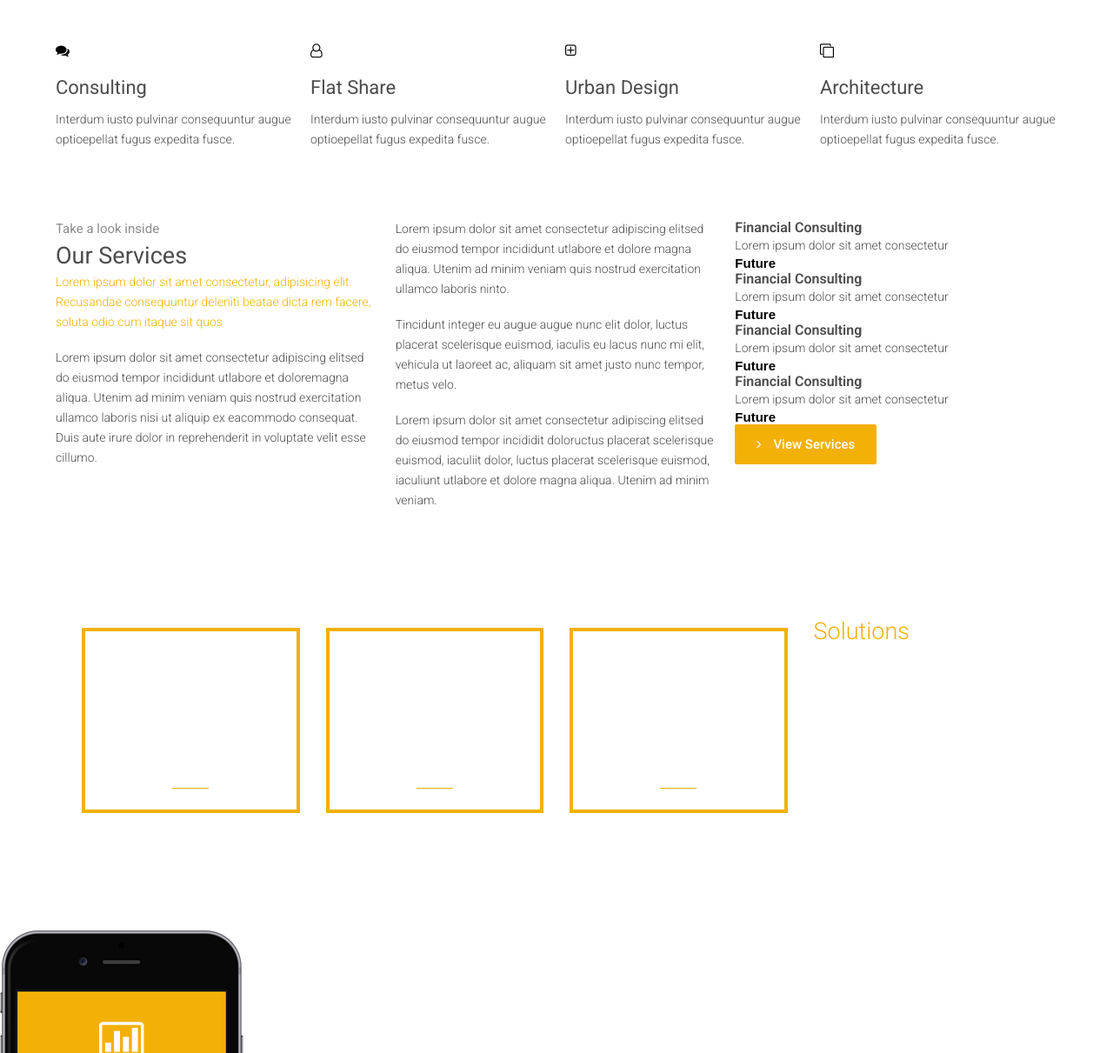
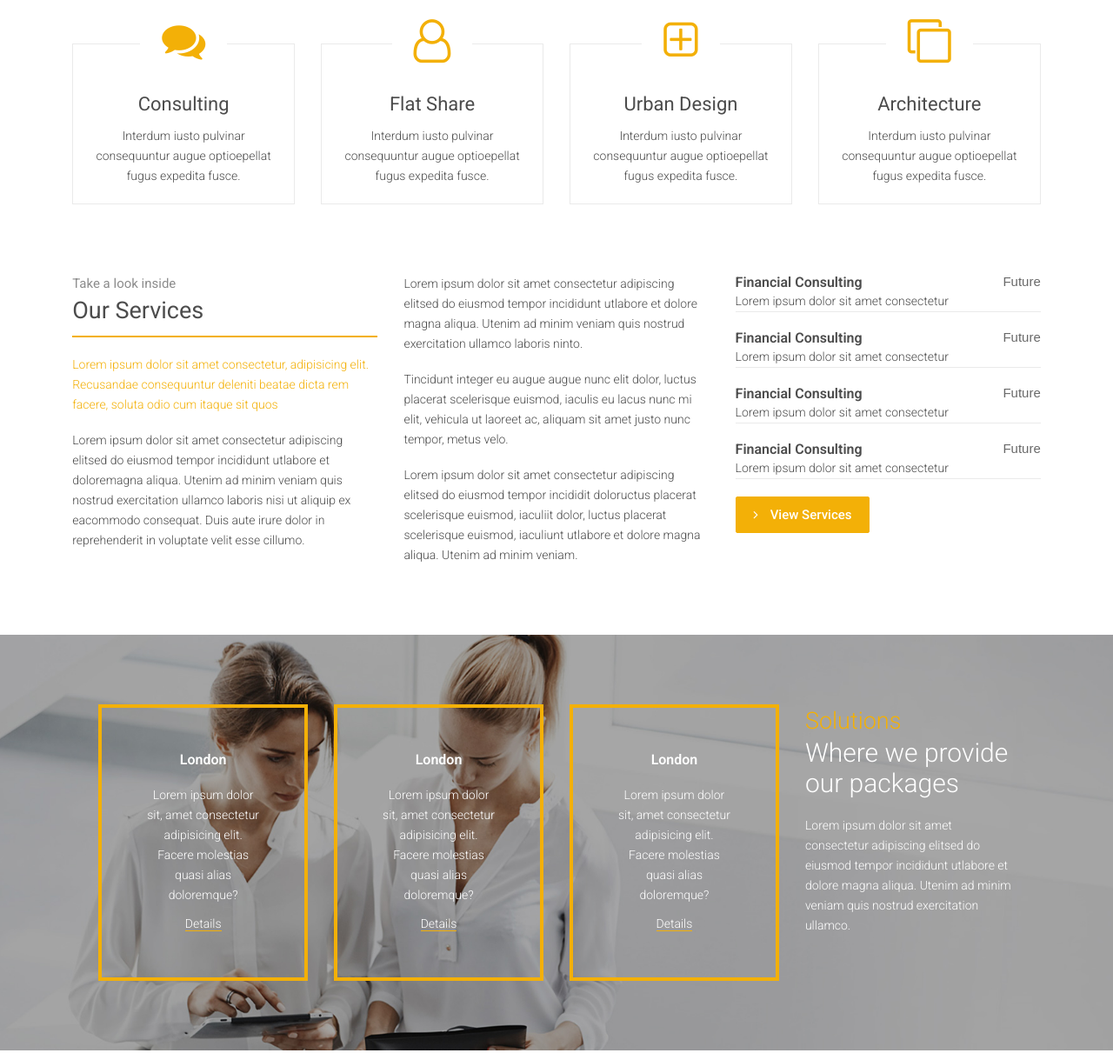
Before and after one commit to mzqmn001/Website-Yellow-1, a plain HTML site: page index.html in a window 1280 px wide. Shown: the part 480-1691 px from the top of the page at 87% size. Drawn offline with Linux system fonts and the light colour scheme.

Commit message:
Update YellowBusiness.css

```diff
--- a/YellowBusiness.css
+++ b/YellowBusiness.css
@@ -5,12 +5,14 @@
     padding: 0;
 }
 
-.grid {
+.grid{
     display: grid;
-    grid-template-columns: repeat(auto-fit, minmax(300px, 1fr));
-    margin: 0 5%;
+    columns: 1;
+    grid-template-columns: 1fr 1fr;
+    /* align-items: center; */
+    margin-left: 89px;
     padding-top: 88px;
-    gap: 20px; /* Added missing semi-colon */
+    gap: 200px;
 }
 
 .main{
@@ -28,7 +30,7 @@
     margin-top: 30px;
 }
 .btnA, .btnC{
-    padding: 12px 24px;
+    padding: 10px 20px 10px 20px;
     border-radius: 2px;
     /* font-weight: 400; */
     background-color: var(--seccolor);
@@ -36,17 +38,13 @@
     border:1px solid var(--seccolor);
 }
 .btnB{
-    padding: 12px 24px;
+    padding: 10px 20px 10px 20px;
     border-radius: 2px;
     /* background-color: white; */
     color: var(--seccolor);
     border: 1px solid var(--seccolor);
 }
-.img1 {
-    max-width: 100%;
-    height: auto;
-    margin: 0 auto;
-}
+.img1{ margin-left: 85px; }
 
 .fa-cogs, .fa-folder-open, .fa-angle-right{margin-right: 10px;}
 
@@ -77,34 +75,101 @@ align-self: end;}
 }
 /* This is for second container */
 
-.cont2 {
+.cont2{
     display: grid;
-    grid-template-columns: repeat(auto-fit, minmax(200px, 1fr));
-    gap: 20px;
-    margin: 80px 5%;
+    grid-template-columns: 1fr 1fr 1fr 1fr;
+    gap: 30px;
+    margin: 80px 6.5vw 80px 6.5vw;
+    /* margin-left: 20px; */
+    /* padding-bottom: 50px; */
+}
+.iconbox{
+    justify-items: center;
+    border: 1px solid #EAEAEA;
+    padding: 0px 25px 20px 25px;
+}
+.iconbox :nth-child(3){
+    justify-items: center;
+    text-align: center;
+}
+.iconbox i {
+    color: var(--seccolor);
+    /* border: 2px solid blue; */
+    background-color: white;
+    border-radius: 5px;
+    padding: 15px 25px 15px 25px;
+    z-index: 100;
+    font-size: 50px;
+    margin-top: -50px;
 }
 
-.cont3 {
+/* This is for third section with 3 columns */
+.cont3{
     display: grid;
-    grid-template-columns: repeat(auto-fit, minmax(200px, 1fr));
-    gap: 20px;
-    margin: 80px 5%;
+    grid-template-columns: 1fr 1fr 1fr;
+    gap: 30px;
+    margin: 80px 6.5vw 80px 6.5vw;
 }
 
-.solutions {
-    display: grid;
-    grid-template-columns: repeat(auto-fit, minmax(200px, 1fr));
-    margin: 80px 5%;
-    padding: 40px 15px; /* Ensure this line is correct */
+.services{
+    display: flex;
+    flex-direction: column;
+    margin: 0;
+    padding: 0;
+    /* gap: 20px; */
 }
 
-.sbox1, .sbox2, .sbox3 {
-    justify-items: center;
-    border: 4px solid var(--seccolor);
-    margin: 15px;
-    padding: 20px;
+.divider{
+    border: 1px solid var(--seccolor);
+    background-color: var(--seccolor);
+    margin: 10px 0 20px 0;
+    padding: 0;
 }
 
+.pbox1, .pbox2, .pbox3, .pbox4 {
+    display: grid;
+    grid-template-columns: 70% 30%;
+    grid-template-rows: 15px 1fr;
+    row-gap: 5px;
+    margin-bottom: 20px;
+    padding: 0;
+    border-bottom: 1px solid #EAEAEA;
+    transition: transform 0.2s ease-in-out; /* Add this line */
+}
+.pbox1:hover, .pbox2:hover, .pbox3:hover, .pbox4:hover {
+    transform: translateX(5px);
+}
+
+.pbox1 h5, .pbox2 h5, .pbox3 h5, .pbox4 h5{
+    grid-row: 1/2;
+    grid-column: 2/3;
+    justify-self: end;
+    font-weight: 500;
+    color: var(--tercolor);
+ }
+
+ /* NOW THIS IS THE 4TH CONTAINER WHICH CONTAIN SERVICES IN FOUR COLUMNS */
+ .cont4{
+    background-image: url(bg-6.jpg);
+    background-attachment: fixed;
+    background-size: cover;
+    background-position: center center;
+ }
+
+.solutions{
+    display: grid;
+    grid-template-columns: 25% 25% 25% 25%;
+    margin: 80px 6.5vw 80px 6.5vw;
+    padding: 80px 15px 80px 15px;
+}
+
+.sbox1, .sbox2, .sbox3{
+    justify-items: center;
+    /* align-content: center; */
+    border: 4px solid var(--seccolor);
+    margin: 0px 15px 0px 15px;
+    padding: 50px;
+}
 .sbox1 p, .sbox2 p, .sbox3 p{
     color: white;
     /* font-size: 20px; */
```
